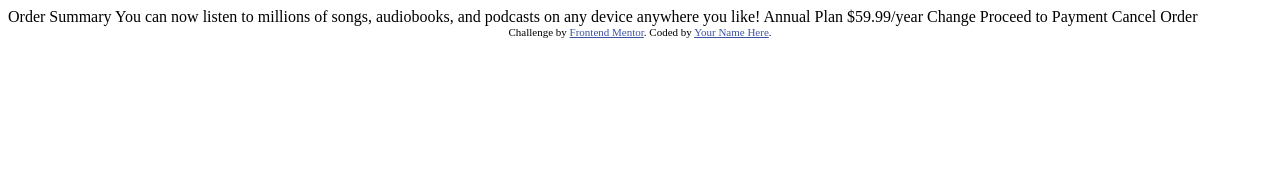
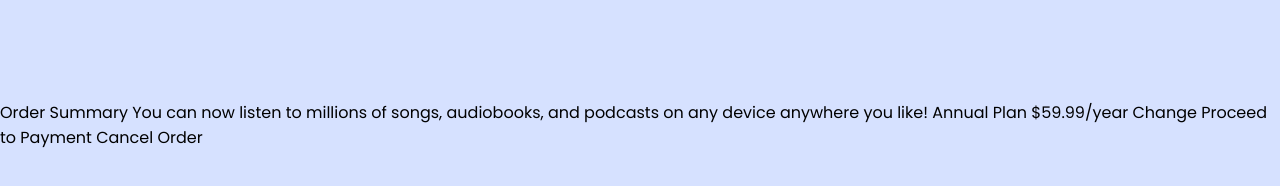
Before and after one commit to leoscabyx/order-summary-component, a plain HTML site: page index.html in a window 1280 px wide. Drawn offline with Linux system fonts and the light colour scheme.

Commit message:
Agregando Google Fonts

```diff
--- a/index.html
+++ b/index.html
@@ -2,20 +2,22 @@
 <html lang="en">
 <head>
   <meta charset="UTF-8">
-  <meta name="viewport" content="width=device-width, initial-scale=1.0"> <!-- displays site properly based on user's device -->
+  <meta name="viewport" content="width=device-width, initial-scale=1.0">
 
   <link rel="icon" type="image/png" sizes="32x32" href="./images/favicon-32x32.png">
 
   <title>Frontend Mentor | Order summary card</title>
 
-  <!-- Feel free to remove these styles or customise in your own stylesheet 👍 -->
-  <style>
-    .attribution { font-size: 11px; text-align: center; }
-    .attribution a { color: hsl(228, 45%, 44%); }
-  </style>
+  <link rel="preconnect" href="https://fonts.googleapis.com">
+  <link rel="preconnect" href="https://fonts.gstatic.com" crossorigin>
+  <link href="https://fonts.googleapis.com/css2?family=Poppins:wght@100;400;700&display=swap" rel="stylesheet">
+
+  <link rel="stylesheet" href="css/estilos.css">
 </head>
 <body>
 
+  <main>
+    <section>
       Order Summary
 
       You can now listen to millions of songs, audiobooks, and podcasts on any
@@ -28,10 +30,8 @@
 
       Proceed to Payment
       Cancel Order
+    </section>
+  </main>
 
-  <div class="attribution">
-    Challenge by <a href="https://www.frontendmentor.io?ref=challenge" target="_blank">Frontend Mentor</a>.
-    Coded by <a href="#">Your Name Here</a>.
-  </div>
 </body>
 </html>
```
Lines whose indentation alone changed are shown as unchanged.
